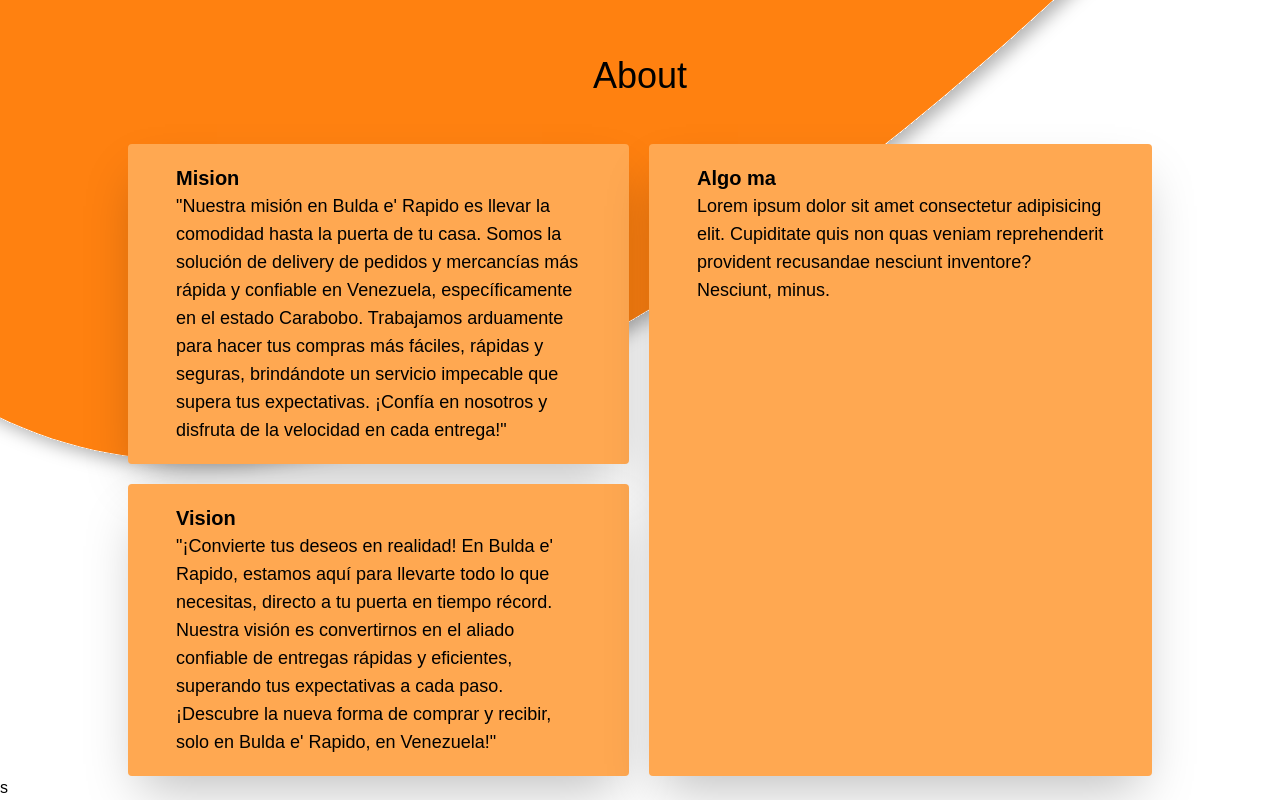
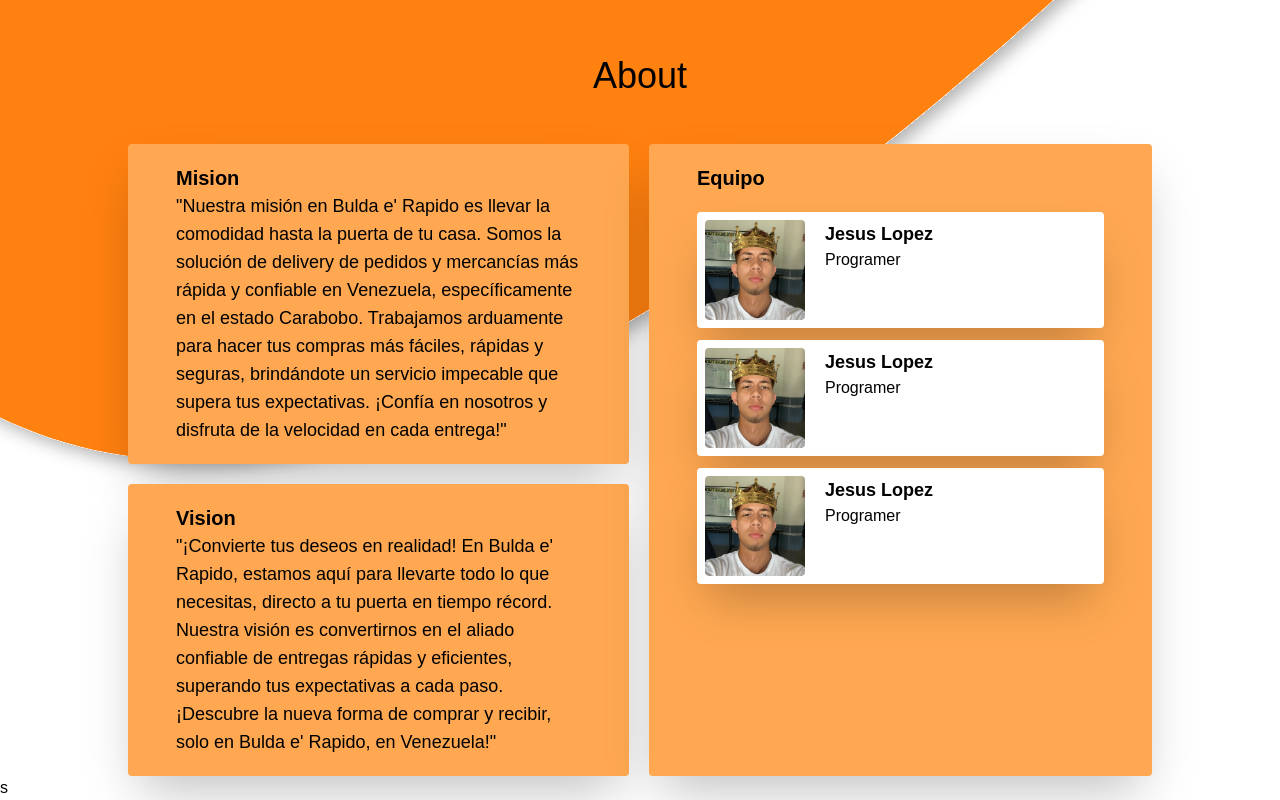
Before and after one commit to TenshiiGadian/BuldaDeRapido, an Astro site: page / in a window 1280 px wide. Shown: the part 744-1544 px from the top of the page. Built offline with nearby package versions, Linux system fonts and the light colour scheme; Astro itself is replaced by a stand-in of ours; a web font is replaced by a local one.

Commit message:
added team cards in about section

```diff
--- a/src/components/SimpleCard.astro
+++ b/src/components/SimpleCard.astro
@@ -1,14 +1,20 @@
 ---
 interface Props {
-  title?: string;
-  description?: string;
+  name?: string;
+  area?: string;
+  image?: string;
 }
-const { title = "Default Title", description = "Desc default" } = Astro.props;
+const {
+  name = "Default name",
+  area = "Desc default",
+  image = "#",
+} = Astro.props;
 ---
 
-<div class="bg-[#FFA851] rounded px-12 py-5 shadow-2xl">
-  <h3 class="text-xl font-bold">{title}</h3>
-  <p class="text-lg">
-    {description}
-  </p>
+<div class="bg-white rounded px-2 py-2 shadow-2xl flex gap-5">
+  <img width="100" height="100" class="rounded" src={image} alt={name + area} />
+  <div>
+    <h4 class="font-bold text-lg">{name}</h4>
+    <h5>{area}</h5>
+  </div>
 </div>
--- a/src/pages/index.astro
+++ b/src/pages/index.astro
@@ -63,13 +63,25 @@
             </p>
           </div>
         </div>
-        <div class="w-1/2 bg-[#FFA851] rounded px-12 py-5 shadow-2xl">
-          <h3 class="text-xl font-bold">Algo ma</h3>
-          <p class="text-lg">
-            Lorem ipsum dolor sit amet consectetur adipisicing elit. Cupiditate
-            quis non quas veniam reprehenderit provident recusandae nesciunt
-            inventore? Nesciunt, minus.
-          </p>
+        <div
+          class="w-1/2 bg-[#FFA851] rounded px-12 py-5 shadow-2xl flex flex-col gap-3"
+        >
+          <h3 class="text-xl font-bold mb-2">Equipo</h3>
+          <SimpleCard
+            name="Jesus Lopez"
+            area="Programer"
+            image="/team/jesus.webp"
+          />
+          <SimpleCard
+            name="Jesus Lopez"
+            area="Programer"
+            image="/team/jesus.webp"
+          />
+          <SimpleCard
+            name="Jesus Lopez"
+            area="Programer"
+            image="/team/jesus.webp"
+          />
         </div>
       </div>
     </section>
```
Also changed, not shown: public/team/jesus.webp (added).
